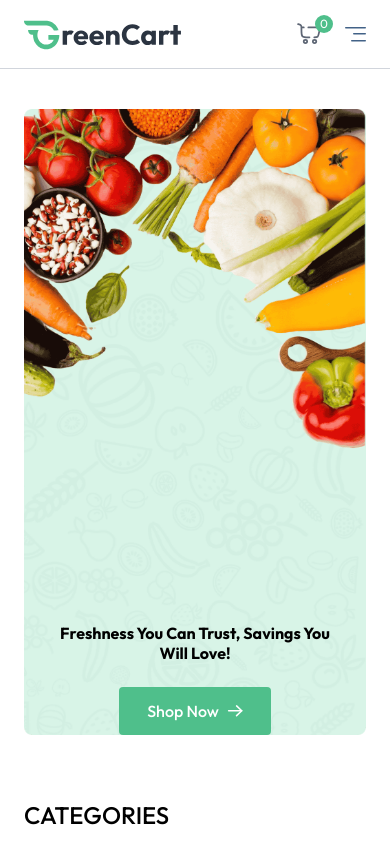
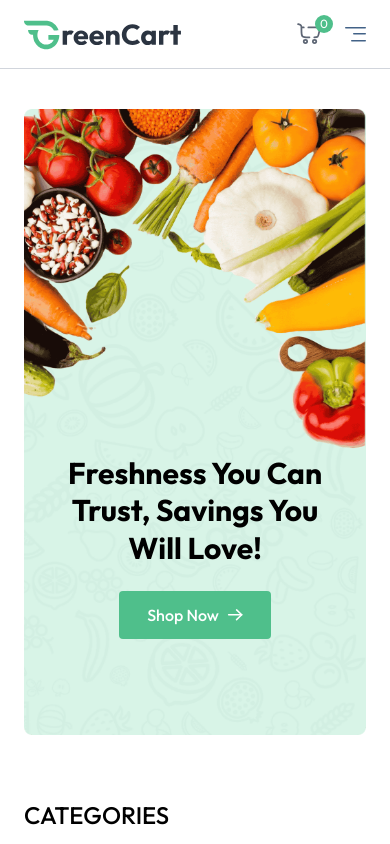
Before and after one commit to ayesorobolu/GroceryMate, a React (Vite) app in the folder Client/: page / in a window 390 px wide. Shown: the top 844 px of the page. Built offline with nearby package versions, Linux system fonts and the light colour scheme.

Commit message:
fix: resolve text sizing issue on mobile in main banner

```diff
--- a/Client/src/Components/MainBanner.jsx
+++ b/Client/src/Components/MainBanner.jsx
@@ -8,8 +8,8 @@
         <img src={assets.main_banner_bg} alt="banner" className='w-full hidden md:block' />
         <img src={assets.main_banner_bg_sm} alt="banner" className='w-full md:hidden' />
 
-        <div className='absolute inset-0 flex flex-col items-center md:items-start justify-end md:justify-center pb:24 md:pb-0 px-4 md:pl-18 lg:pl-24'>
-        <h1 className='text 3xl md:text-4xl lg:text-5xl font-bold text-center md:text-left max-w-72 md:max-w-80 lg:max-w-105 leading-tight lg:leading-15'>Freshness You Can Trust, Savings You Will Love!</h1>
+        <div className='absolute inset-0 flex flex-col items-center md:items-start justify-end md:justify-center pb-24 md:pb-0 px-4 md:pl-18 lg:pl-24'>
+        <h1 className='text-3xl md:text-4xl lg:text-5xl font-bold text-center md:text-left max-w-72 md:max-w-80 lg:max-w-105 leading-tight lg:leading-15'>Freshness You Can Trust, Savings You Will Love!</h1>
 
 
         <div className='flex items-center mt-6 font-medium'>
```
